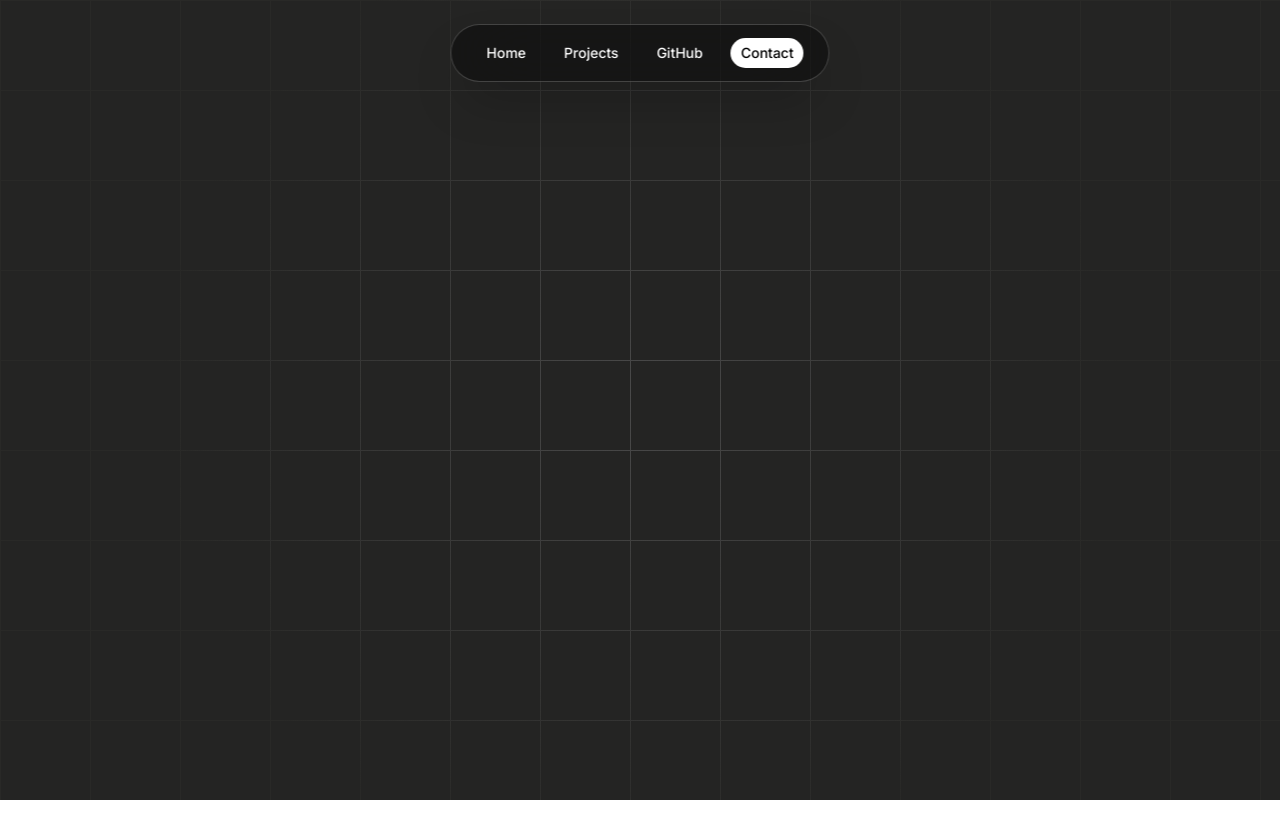
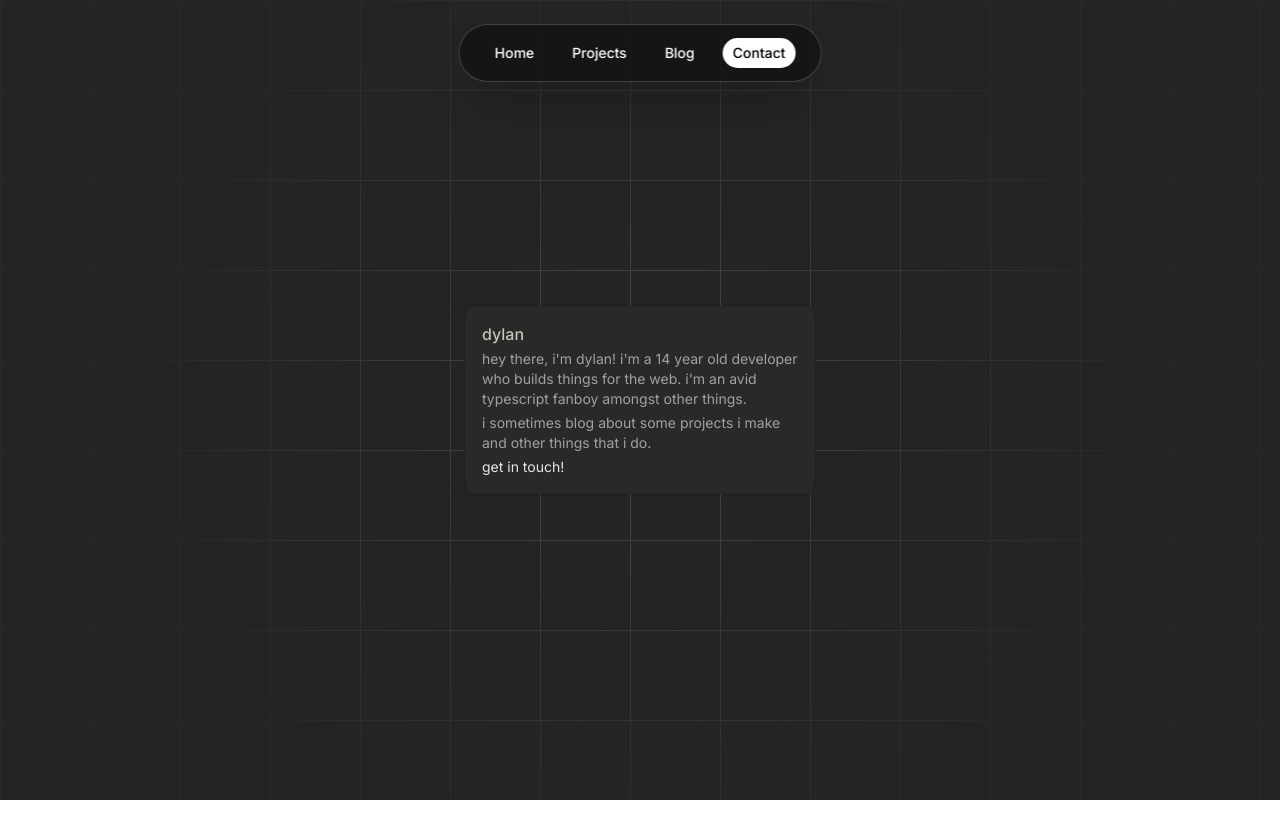
Before and after one commit to rearrangement/website, a Next.js app: page / in a window 1280 px wide. Shown: the top 838 px of the page. After the commit the page ends 800 px from the top, so only its background shows below. Built offline with nearby package versions, Linux system fonts and the light colour scheme.

Commit message:
feat(home): add quick progress changes

```diff
--- a/src/app/page.tsx
+++ b/src/app/page.tsx
@@ -1,5 +1,11 @@
-import Image from "next/image";
+import { ArrowRight } from "lucide-react";
 import HoverRadial from "@/components/HoverRadial";
+import {
+  Card,
+  CardDescription,
+  CardHeader,
+  CardTitle,
+} from "@/components/ui/card";
 
 export default function Home() {
   return (
@@ -17,12 +23,34 @@ export default function Home() {
       />
       <HoverRadial />
       <div
-        className="flex flex-col flex-1 items-center justify-center font-sans min-h-screen relative"
+        className="fixed top-1/2 left-1/2 -translate-x-1/2 -translate-y-1/2 font-sans"
         style={{
           color: "#e8eddfcb",
           zIndex: 1,
         }}
-      ></div>
+      >
+        <Card className="w-87.5 rounded-lg shadow-sm border border-neutral-800 bg-[#292927] text-[#e8eddfcb]">
+          <CardHeader>
+            <CardTitle>dylan</CardTitle>
+            <CardDescription className="text-neutral-400">
+              hey there, i'm dylan! i'm a 14 year old developer who builds things for the web. i'm an avid typescript fanboy amongst other things.
+            </CardDescription>
+            <CardDescription className="text-neutral-400">
+              i sometimes blog about some projects i make and other things that i do.
+            </CardDescription>
+            <CardDescription className="text-neutral-200">
+              {/* quick disclaimer for anyone still here, the following lines 44-50 were ai generated!!! */}
+              <a href="/contact" className="group inline-flex items-center">
+                <span className="relative">
+                  get in touch!
+                  <span className="absolute left-0 -bottom-0.5 w-full h-px bg-neutral-200 origin-left scale-x-0 transition-transform duration-200 ease-out group-hover:scale-x-100 will-change-transform" />
+                </span>
+                <ArrowRight className="ml-1 w-4 h-4 opacity-0 -translate-x-2 transition-all duration-200 ease-out group-hover:translate-x-0 group-hover:opacity-100 will-change-transform" />
+              </a>
+            </CardDescription>
+          </CardHeader>
+        </Card>
+      </div>
     </>
   );
 }
--- a/src/components/Navbar.tsx
+++ b/src/components/Navbar.tsx
@@ -12,17 +12,17 @@ export default function Navbar() {
             Home
           </Button>
         </Link>
-        <Link href="#about">
+        <Link href="/projects">
           <Button variant="ghost" className="rounded-full text-white hover:bg-white/10 hover:text-white">
             Projects
           </Button>
         </Link>
-        <Link href="#projects">
+        <Link href="/blog">
           <Button variant="ghost" className="rounded-full text-white hover:bg-white/10 hover:text-white">
-            GitHub
+            Blog
           </Button>
         </Link>
-        <Link href="#contact">
+        <Link href="/contact">
           <Button variant="default" className="rounded-full bg-white text-black hover:bg-zinc-200">
             Contact
           </Button>
--- /dev/null
+++ b/src/components/ui/card.tsx
@@ -0,0 +1,103 @@
+import * as React from "react"
+
+import { cn } from "@/lib/utils"
+
+function Card({
+  className,
+  size = "default",
+  ...props
+}: React.ComponentProps<"div"> & { size?: "default" | "sm" }) {
+  return (
+    <div
+      data-slot="card"
+      data-size={size}
+      className={cn(
+        "group/card flex flex-col gap-4 overflow-hidden rounded-xl bg-card py-4 text-sm text-card-foreground ring-1 ring-foreground/10 has-data-[slot=card-footer]:pb-0 has-[>img:first-child]:pt-0 data-[size=sm]:gap-3 data-[size=sm]:py-3 data-[size=sm]:has-data-[slot=card-footer]:pb-0 *:[img:first-child]:rounded-t-xl *:[img:last-child]:rounded-b-xl",
+        className
+      )}
+      {...props}
+    />
+  )
+}
+
+function CardHeader({ className, ...props }: React.ComponentProps<"div">) {
+  return (
+    <div
+      data-slot="card-header"
+      className={cn(
+        "group/card-header @container/card-header grid auto-rows-min items-start gap-1 rounded-t-xl px-4 group-data-[size=sm]/card:px-3 has-data-[slot=card-action]:grid-cols-[1fr_auto] has-data-[slot=card-description]:grid-rows-[auto_auto] [.border-b]:pb-4 group-data-[size=sm]/card:[.border-b]:pb-3",
+        className
+      )}
+      {...props}
+    />
+  )
+}
+
+function CardTitle({ className, ...props }: React.ComponentProps<"div">) {
+  return (
+    <div
+      data-slot="card-title"
+      className={cn(
+        "font-heading text-base leading-snug font-medium group-data-[size=sm]/card:text-sm",
+        className
+      )}
+      {...props}
+    />
+  )
+}
+
+function CardDescription({ className, ...props }: React.ComponentProps<"div">) {
+  return (
+    <div
+      data-slot="card-description"
+      className={cn("text-sm text-muted-foreground", className)}
+      {...props}
+    />
+  )
+}
+
+function CardAction({ className, ...props }: React.ComponentProps<"div">) {
+  return (
+    <div
+      data-slot="card-action"
+      className={cn(
+        "col-start-2 row-span-2 row-start-1 self-start justify-self-end",
+        className
+      )}
+      {...props}
+    />
+  )
+}
+
+function CardContent({ className, ...props }: React.ComponentProps<"div">) {
+  return (
+    <div
+      data-slot="card-content"
+      className={cn("px-4 group-data-[size=sm]/card:px-3", className)}
+      {...props}
+    />
+  )
+}
+
+function CardFooter({ className, ...props }: React.ComponentProps<"div">) {
+  return (
+    <div
+      data-slot="card-footer"
+      className={cn(
+        "flex items-center rounded-b-xl border-t bg-muted/50 p-4 group-data-[size=sm]/card:p-3",
+        className
+      )}
+      {...props}
+    />
+  )
+}
+
+export {
+  Card,
+  CardHeader,
+  CardFooter,
+  CardTitle,
+  CardAction,
+  CardDescription,
+  CardContent,
+}
```
Also changed, not shown: src/app/contact/page.tsx (added), src/app/projects/page.tsx (added).
